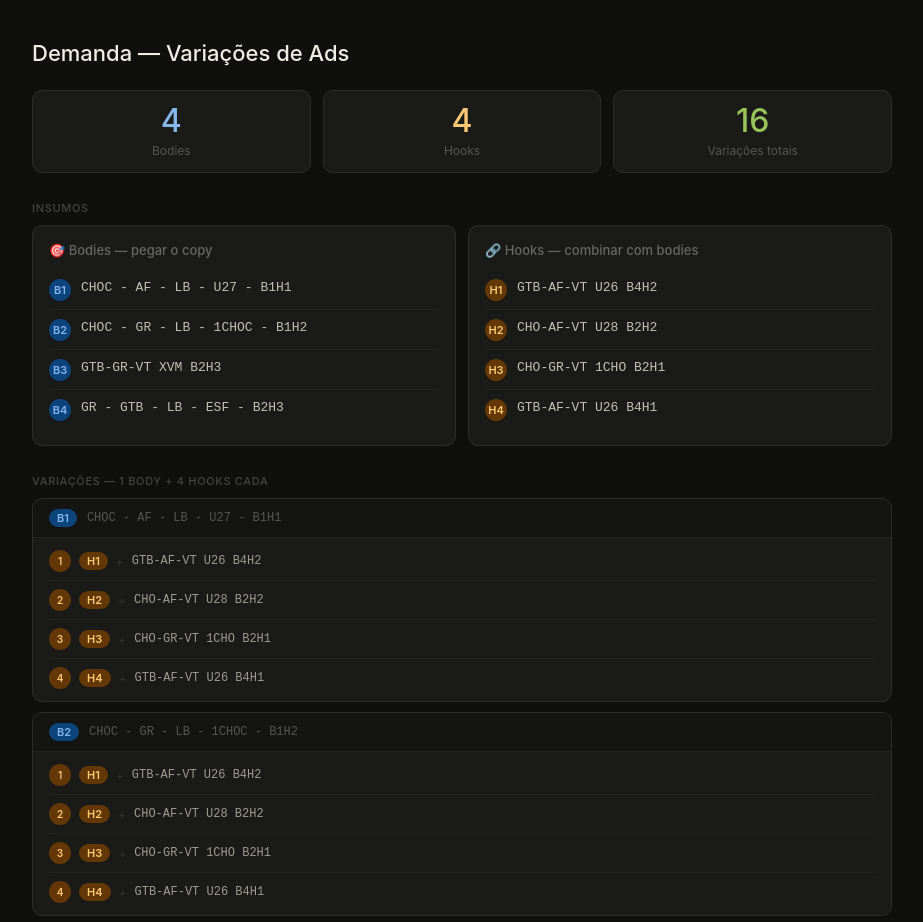
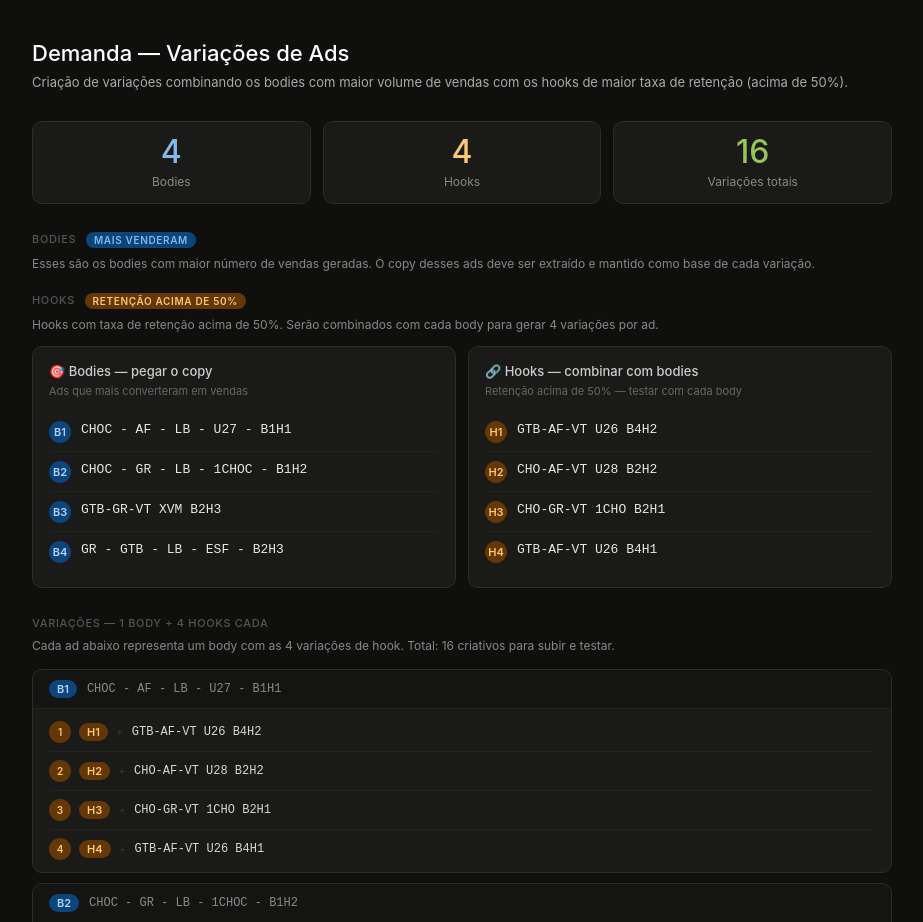
Before and after one commit to iagorodrigues2002/demandas, a website: page index.html in a window 1280 px wide. Shown: the top 922 px of the page, without its empty margins (178-1101 px from the left). Drawn offline with Linux system fonts and the light colour scheme.

Commit message:
Update index.html

```diff
--- a/index.html
+++ b/index.html
@@ -9,12 +9,13 @@
     body {
       font-family: -apple-system, BlinkMacSystemFont, 'Segoe UI', sans-serif;
       background: #0f0f0e;
-      color: #e2e0d8;
+      color: #ffffff;
       min-height: 100vh;
       padding: 40px 16px;
     }
     .container { max-width: 860px; margin: 0 auto; }
-    h1 { font-size: 22px; font-weight: 500; margin-bottom: 24px; color: #f0ede6; }
+    h1 { font-size: 22px; font-weight: 500; margin-bottom: 6px; color: #ffffff; }
+    .page-desc { font-size: 13px; color: #aaaaaa; margin-bottom: 28px; line-height: 1.6; }
 
     .summary { display: flex; gap: 12px; margin-bottom: 28px; flex-wrap: wrap; }
     .summary-item {
@@ -27,7 +28,7 @@
       text-align: center;
     }
     .summary-num { font-size: 32px; font-weight: 500; line-height: 1; }
-    .summary-desc { font-size: 12px; color: #555; margin-top: 6px; }
+    .summary-desc { font-size: 12px; color: #888; margin-top: 6px; }
     .num-blue  { color: #85B7EB; }
     .num-amber { color: #FAC775; }
     .num-green { color: #97C459; }
@@ -37,9 +38,26 @@
       font-weight: 500;
       letter-spacing: .06em;
       text-transform: uppercase;
-      color: #444;
-      margin-bottom: 10px;
+      color: #555;
+      margin-bottom: 6px;
     }
+    .section-desc {
+      font-size: 12px;
+      color: #888;
+      margin-bottom: 12px;
+      line-height: 1.6;
+    }
+    .badge {
+      display: inline-block;
+      font-size: 10px;
+      font-weight: 600;
+      padding: 2px 8px;
+      border-radius: 20px;
+      margin-left: 6px;
+      vertical-align: middle;
+    }
+    .badge-blue  { background: #0C447C; color: #85B7EB; }
+    .badge-amber { background: #633806; color: #FAC775; }
 
     .grid-2 { display: grid; grid-template-columns: 1fr 1fr; gap: 12px; margin-bottom: 28px; }
     @media (max-width: 600px) { .grid-2 { grid-template-columns: 1fr; } }
@@ -50,7 +68,8 @@
       border-radius: 10px;
       padding: 16px;
     }
-    .card-title { font-size: 13px; font-weight: 500; color: #666; margin-bottom: 12px; }
+    .card-title { font-size: 13px; font-weight: 500; color: #cccccc; margin-bottom: 4px; }
+    .card-subtitle { font-size: 11px; color: #666; margin-bottom: 12px; line-height: 1.5; }
     .item-row {
       display: flex;
       align-items: flex-start;
@@ -65,16 +84,16 @@
       display: flex; align-items: center; justify-content: center;
       font-size: 11px; font-weight: 600; flex-shrink: 0; margin-top: 1px;
     }
-    .num-body { background: #0C447C; color: #85B7EB; }
-    .num-hook { background: #633806; color: #FAC775; }
-    .item-code { font-size: 13px; font-family: 'Courier New', monospace; color: #c2c0b6; line-height: 1.5; }
+    .num-body { background: #0C447C; color: #b5d4f4; }
+    .num-hook { background: #633806; color: #fac775; }
+    .item-code { font-size: 13px; font-family: 'Courier New', monospace; color: #e8e6de; line-height: 1.5; }
 
     .tag {
       display: inline-block; font-size: 11px;
       padding: 2px 8px; border-radius: 20px; font-weight: 600; flex-shrink: 0;
     }
-    .tag-body { background: #0C447C; color: #85B7EB; }
-    .tag-hook { background: #633806; color: #FAC775; }
+    .tag-body { background: #0C447C; color: #b5d4f4; }
+    .tag-hook { background: #633806; color: #fac775; }
 
     .var-card {
       background: #1a1a18;
@@ -89,7 +108,7 @@
       border-bottom: 1px solid #222220;
       background: #141412;
     }
-    .body-code { font-size: 12px; font-family: 'Courier New', monospace; color: #555; }
+    .body-code { font-size: 12px; font-family: 'Courier New', monospace; color: #888; }
 
     .var-rows { padding: 4px 16px; }
     .var-row {
@@ -101,15 +120,16 @@
       width: 22px; height: 22px; border-radius: 50%;
       display: flex; align-items: center; justify-content: center;
       font-size: 10px; font-weight: 600; flex-shrink: 0;
-      background: #633806; color: #FAC775;
+      background: #633806; color: #fac775;
     }
-    .var-hook { font-family: 'Courier New', monospace; color: #9c9a92; }
+    .var-hook { font-family: 'Courier New', monospace; color: #d8d6ce; }
     .arrow { color: #333; }
   </style>
 </head>
 <body>
 <div class="container">
   <h1>Demanda — Variações de Ads</h1>
+  <p class="page-desc">Criação de variações combinando os bodies com maior volume de vendas com os hooks de maior taxa de retenção (acima de 50%).</p>
 
   <div class="summary">
     <div class="summary-item">
@@ -126,10 +146,16 @@
     </div>
   </div>
 
-  <div class="section-label">Insumos</div>
-  <div class="grid-2">
+  <div class="section-label">Bodies <span class="badge badge-blue">Mais venderam</span></div>
+  <div class="section-desc">Esses são os bodies com maior número de vendas geradas. O copy desses ads deve ser extraído e mantido como base de cada variação.</div>
+
+  <div class="section-label" style="margin-top:20px">Hooks <span class="badge badge-amber">Retenção acima de 50%</span></div>
+  <div class="section-desc">Hooks com taxa de retenção acima de 50%. Serão combinados com cada body para gerar 4 variações por ad.</div>
+
+  <div class="grid-2" style="margin-top:4px">
     <div class="card">
       <div class="card-title">🎯 Bodies — pegar o copy</div>
+      <div class="card-subtitle">Ads que mais converteram em vendas</div>
       <div class="item-row"><div class="num num-body">B1</div><div class="item-code">CHOC - AF - LB - U27 - B1H1</div></div>
       <div class="item-row"><div class="num num-body">B2</div><div class="item-code">CHOC - GR - LB - 1CHOC - B1H2</div></div>
       <div class="item-row"><div class="num num-body">B3</div><div class="item-code">GTB-GR-VT XVM B2H3</div></div>
@@ -137,6 +163,7 @@
     </div>
     <div class="card">
       <div class="card-title">🔗 Hooks — combinar com bodies</div>
+      <div class="card-subtitle">Retenção acima de 50% — testar com cada body</div>
       <div class="item-row"><div class="num num-hook">H1</div><div class="item-code">GTB-AF-VT U26 B4H2</div></div>
       <div class="item-row"><div class="num num-hook">H2</div><div class="item-code">CHO-AF-VT U28 B2H2</div></div>
       <div class="item-row"><div class="num num-hook">H3</div><div class="item-code">CHO-GR-VT 1CHO B2H1</div></div>
@@ -145,6 +172,7 @@
   </div>
 
   <div class="section-label">Variações — 1 body + 4 hooks cada</div>
+  <div class="section-desc" style="margin-bottom:14px">Cada ad abaixo representa um body com as 4 variações de hook. Total: 16 criativos para subir e testar.</div>
 
   <div class="var-card">
     <div class="var-header">
```
